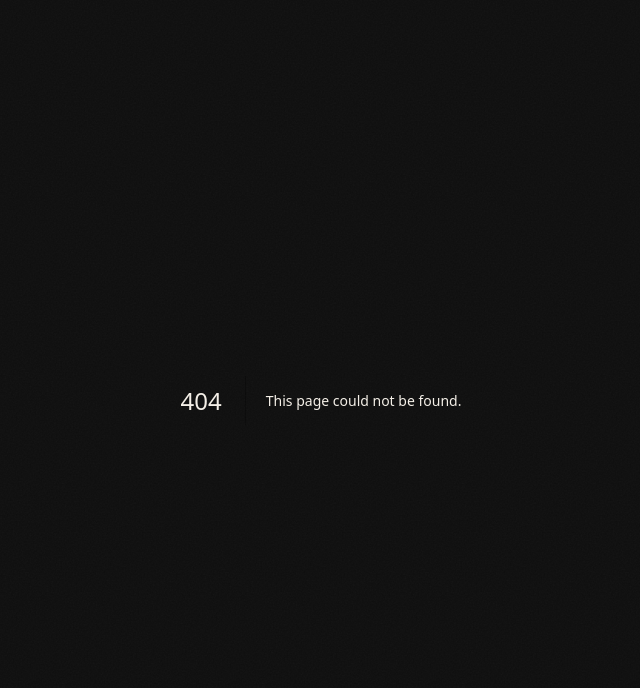
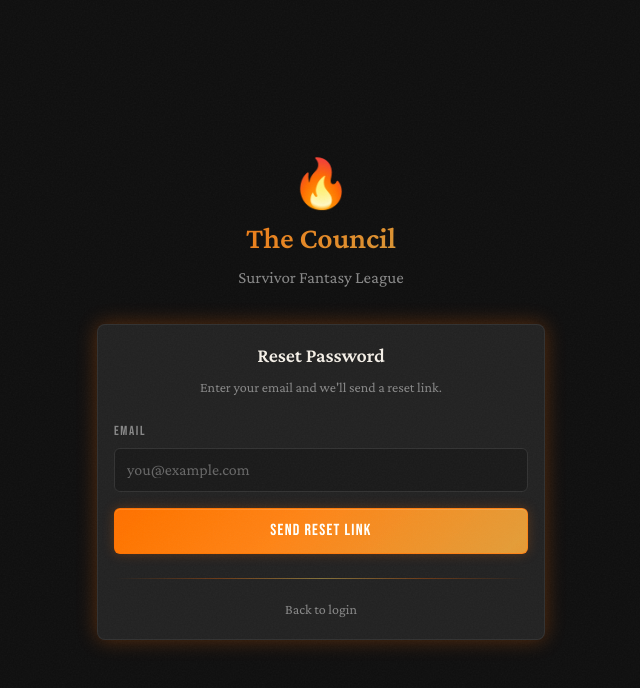
Before and after one commit to bossybiscuit/fantasy-council, a Next.js app: page /forgot-password in a window 1280 px wide. Before the commit this address had no page. Shown: the top 688 px of the page, without its empty margins (319-959 px from the left). Built offline with nearby package versions, Linux system fonts and the light colour scheme; no server answers.

Commit message:
Add forgot password and reset password flow
- Forgot password page sends reset email via Supabase
- Reset password page lets user set a new password
- Added "Forgot password?" link to login page

Co-Authored-By: Claude Opus 4.6 <noreply@anthropic.com>

```diff
--- /dev/null
+++ b/app/(auth)/forgot-password/page.tsx
@@ -0,0 +1,91 @@
+"use client";
+
+import { useState } from "react";
+import Link from "next/link";
+import { createClient } from "@/lib/supabase/client";
+
+export default function ForgotPasswordPage() {
+  const supabase = createClient();
+  const [email, setEmail] = useState("");
+  const [error, setError] = useState<string | null>(null);
+  const [sent, setSent] = useState(false);
+  const [loading, setLoading] = useState(false);
+
+  async function handleSubmit(e: React.FormEvent) {
+    e.preventDefault();
+    setLoading(true);
+    setError(null);
+
+    const { error } = await supabase.auth.resetPasswordForEmail(email, {
+      redirectTo: `${window.location.origin}/reset-password`,
+    });
+
+    setLoading(false);
+    if (error) {
+      setError(error.message);
+    } else {
+      setSent(true);
+    }
+  }
+
+  return (
+    <div className="card ember-glow">
+      <h2 className="text-xl font-bold text-text-primary mb-2 text-center">
+        Reset Password
+      </h2>
+      <p className="text-sm text-text-muted text-center mb-6">
+        Enter your email and we&apos;ll send a reset link.
+      </p>
+
+      {error && (
+        <div className="mb-4 p-3 rounded-lg bg-red-900/20 border border-red-700/30 text-red-400 text-sm">
+          {error}
+        </div>
+      )}
+
+      {sent ? (
+        <div className="text-center">
+          <div className="mb-4 p-3 rounded-lg bg-green-900/20 border border-green-700/30 text-green-400 text-sm">
+            Check your email for a password reset link.
+          </div>
+          <Link href="/login" className="text-sm text-accent-orange hover:underline">
+            Back to login
+          </Link>
+        </div>
+      ) : (
+        <form onSubmit={handleSubmit} className="space-y-4">
+          <div>
+            <label className="label" htmlFor="email">
+              Email
+            </label>
+            <input
+              id="email"
+              type="email"
+              className="input"
+              placeholder="you@example.com"
+              value={email}
+              onChange={(e) => setEmail(e.target.value)}
+              required
+            />
+          </div>
+
+          <button
+            type="submit"
+            disabled={loading}
+            className="btn-primary w-full mt-2 disabled:opacity-50 disabled:cursor-not-allowed"
+          >
+            {loading ? "Sending..." : "Send Reset Link"}
+          </button>
+        </form>
+      )}
+
+      <div className="torch-divider mt-6" />
+
+      <div className="mt-4 text-center">
+        <Link href="/login" className="text-sm text-text-muted hover:text-text-primary">
+          Back to login
+        </Link>
+      </div>
+    </div>
+  );
+}
--- a/app/(auth)/login/page.tsx
+++ b/app/(auth)/login/page.tsx
@@ -84,6 +84,15 @@ export default function LoginPage() {
         </button>
       </form>
 
+      <div className="mt-3 text-center">
+        <Link
+          href="/forgot-password"
+          className="text-sm text-text-muted hover:text-accent-orange transition-colors"
+        >
+          Forgot password?
+        </Link>
+      </div>
+
       <div className="torch-divider mt-6" />
 
       <div className="mt-4 text-center">
--- /dev/null
+++ b/app/(auth)/reset-password/page.tsx
@@ -0,0 +1,98 @@
+"use client";
+
+import { useState } from "react";
+import { useRouter } from "next/navigation";
+import { createClient } from "@/lib/supabase/client";
+
+export default function ResetPasswordPage() {
+  const router = useRouter();
+  const supabase = createClient();
+  const [password, setPassword] = useState("");
+  const [confirm, setConfirm] = useState("");
+  const [error, setError] = useState<string | null>(null);
+  const [loading, setLoading] = useState(false);
+
+  async function handleSubmit(e: React.FormEvent) {
+    e.preventDefault();
+    if (password !== confirm) {
+      setError("Passwords don't match");
+      return;
+    }
+    if (password.length < 8) {
+      setError("Password must be at least 8 characters");
+      return;
+    }
+
+    setLoading(true);
+    setError(null);
+
+    const { error } = await supabase.auth.updateUser({ password });
+
+    setLoading(false);
+    if (error) {
+      setError(error.message);
+    } else {
+      router.push("/dashboard");
+      router.refresh();
+    }
+  }
+
+  return (
+    <div className="card ember-glow">
+      <h2 className="text-xl font-bold text-text-primary mb-2 text-center">
+        Set New Password
+      </h2>
+      <p className="text-sm text-text-muted text-center mb-6">
+        Choose a new password for your account.
+      </p>
+
+      {error && (
+        <div className="mb-4 p-3 rounded-lg bg-red-900/20 border border-red-700/30 text-red-400 text-sm">
+          {error}
+        </div>
+      )}
+
+      <form onSubmit={handleSubmit} className="space-y-4">
+        <div>
+          <label className="label" htmlFor="password">
+            New Password
+          </label>
+          <input
+            id="password"
+            type="password"
+            className="input"
+            placeholder="••••••••"
+            value={password}
+            onChange={(e) => setPassword(e.target.value)}
+            required
+            minLength={8}
+          />
+        </div>
+
+        <div>
+          <label className="label" htmlFor="confirm">
+            Confirm Password
+          </label>
+          <input
+            id="confirm"
+            type="password"
+            className="input"
+            placeholder="••••••••"
+            value={confirm}
+            onChange={(e) => setConfirm(e.target.value)}
+            required
+            minLength={8}
+          />
+        </div>
+
+        <button
+          type="submit"
+          disabled={loading}
+          className="btn-primary w-full mt-2 disabled:opacity-50 disabled:cursor-not-allowed"
+        >
+          {loading ? "Updating..." : "Update Password"}
+        </button>
+      </form>
+    </div>
+  );
+}
```
